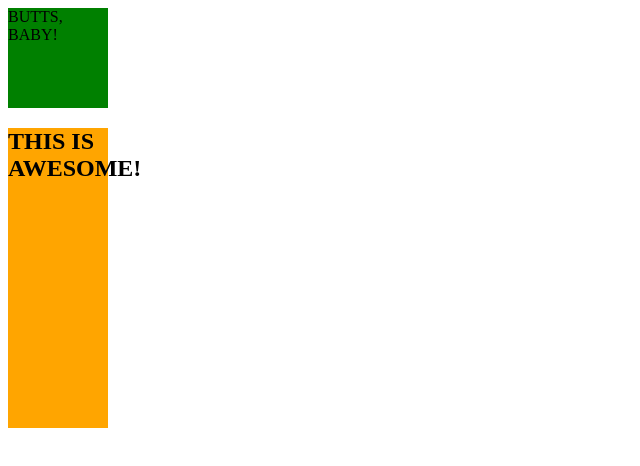
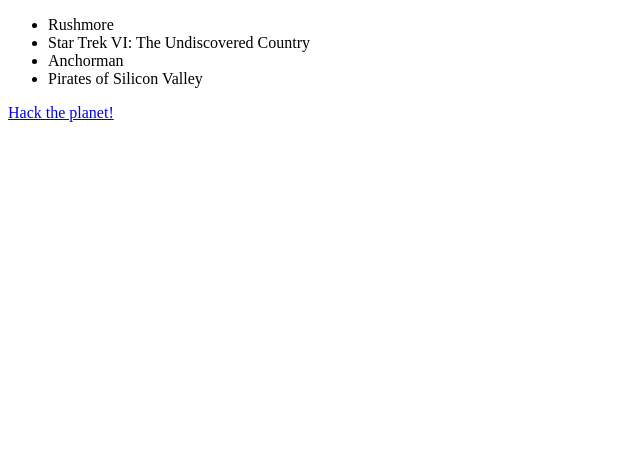
Before and after one commit to lind1125/js-example, a plain HTML site: page index.html in a window 1280 px wide. Shown: the whole page, without its empty margins (0-640 px from the left). Drawn offline with Linux system fonts and the light colour scheme.

Commit message:
more DOM manipulation"
;

```diff
--- a/index.html
+++ b/index.html
@@ -8,17 +8,23 @@
 </head>
 <body>
 
-  <div id="hello" class="square">
+  <!-- <div id="hello" class="square">
     Hello world!
   </div>
 
   <div id="gb" class="square">
     Goodbye, world!
-  </div>
+  </div> -->
+
+  <ul id="my-favorite-movies">
+    <li>Rushmore</li>
+    <li>Star Trek VI: The Undiscovered Country</li>
+    <li>Anchorman</li>
+  </ul>
 
 
     <script type="text/javascript" src="main.js">
 
-    </script>
+     </script>
 </body>
 </html>
--- a/main.js
+++ b/main.js
@@ -128,32 +128,55 @@
 
 // start();
 
-let myDiv = document.getElementById('hello');
+// let myDiv = document.getElementById('hello');
 
-// console.log(myDiv)
+// // console.log(myDiv)
 
-let theSquares = document.getElementsByClassName('square')
+// let theSquares = document.getElementsByClassName('square')
 
-// console.log(theSquares[0])
-// console.log(theSquares[1])
+// // console.log(theSquares[0])
+// // console.log(theSquares[1])
 
-let theDivs = document.getElementsByTagName('div') // too broad most of the time
+// let theDivs = document.getElementsByTagName('div') // too broad most of the time
 
-// console.log(theDivs[0])
-// console.log(theDivs[1])
+// // console.log(theDivs[0])
+// // console.log(theDivs[1])
 
-let myDiv2 = document.querySelector('#gb')
+// let myDiv2 = document.querySelector('#gb')
 
-// console.log(myDiv2)
+// // console.log(myDiv2)
 
-let mySquares2 = document.querySelectorAll('.square')
-console.log(mySquares2[0])
+// let mySquares2 = document.querySelectorAll('.square')
+// console.log(mySquares2[0])
 
-// use the selector to change styles
-myDiv.style.backgroundColor = 'green'
-myDiv2.style.height = '300px'
+// // use the selector to change styles
+// myDiv.style.backgroundColor = 'green'
+// myDiv2.style.height = '300px'
 
-// Changing content
+// // Changing content
 
-myDiv.innerText = 'BUTTS, BABY!'
-myDiv2.innerHTML = '<h2>THIS IS AWESOME!</h2>'
+// myDiv.innerText = 'BUTTS, BABY!'
+// myDiv2.innerHTML = '<h2>THIS IS AWESOME!</h2>'
+
+// let myH2 = document.getElementsByTagName('h2')
+
+// console.log(myH2[0])
+
+// creating an element
+let a = document.createElement('a');
+a.href = 'http://hackertyper.com'
+a.textContent = 'Hack the planet!'
+
+// adds link to the bottom of the page
+document.body.appendChild(a)
+
+let list = document.getElementById("my-favorite-movies")
+
+// creeate
+let newMovie = document.createElement('li')
+
+//modify
+newMovie.textContent = 'Pirates of Silicon Valley'
+
+// attach
+list.appendChild(newMovie)
```
